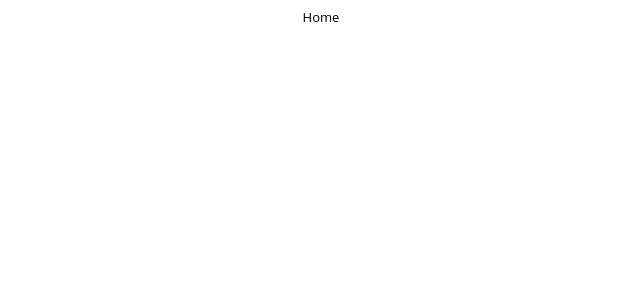
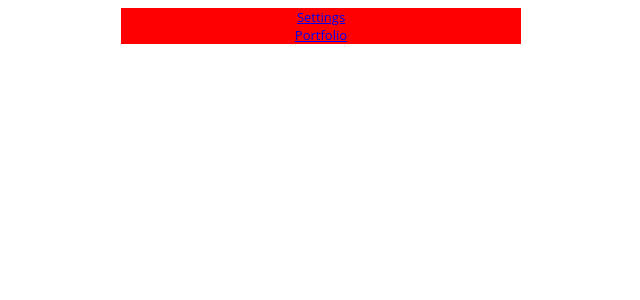
Before and after one commit to CircleHP/profile, a React (Create React App) app: page / in a window 1280 px wide. Shown: the top 300 px of the page, without its empty margins (319-959 px from the left). Built offline with nearby package versions, Linux system fonts and the light colour scheme.

Commit message:
Fix router. Add component sample

```diff
--- a/package.json
+++ b/package.json
@@ -6,6 +6,7 @@
     "@testing-library/jest-dom": "^4.2.4",
     "@testing-library/react": "^9.3.2",
     "@testing-library/user-event": "^7.1.2",
+    "node-sass": "^4.14.1",
     "react": "^16.13.1",
     "react-dom": "^16.13.1",
     "react-router-dom": "^5.2.0",
--- a/src/App.js
+++ b/src/App.js
@@ -10,9 +10,9 @@ import Settings from 'screens/Settings';
 const App = () => {
     return (
         <Switch>
-            <Route to='/' render={() => <Home />} />
-            <Route to='/portfolio' render={() => <Portfolio />} />
-            <Route to='/settings' render={() => <Settings />} />
+            <Route path='/portfolio' render={() => <Portfolio />} />
+            <Route path='/settings' render={() => <Settings />} />
+            <Route exact path='/' render={() => <Home />} />
         </Switch>
     );
 };
--- /dev/null
+++ b/src/components/Navigation/Navigation.js
@@ -0,0 +1,15 @@
+import React from 'react';
+import { Link } from 'react-router-dom';
+
+import './Navigation.styled.sass';
+
+const Navigation = () => {
+    return (
+        <div className='container'>
+            <Link to='/settings'>Settings</Link>
+            <Link to='/portfolio'>Portfolio</Link>
+        </div>
+    );
+};
+
+export default Navigation;
--- /dev/null
+++ b/src/components/Navigation/Navigation.styled.sass
@@ -0,0 +1,8 @@
+.container
+    width: 400px;
+    height: 100%;
+    display: flex;
+    flex-direction: column;
+    justify-content: flex-start;
+    align-items: center;
+    background: red;
--- /dev/null
+++ b/src/components/Navigation/index.js
@@ -0,0 +1 @@
+export { default } from './Navigation';
--- a/src/screens/Home/Home.js
+++ b/src/screens/Home/Home.js
@@ -1,10 +1,10 @@
 import React from 'react';
+
+import Navigation from 'components/Navigation';
 
 const Home = () => {
     return (
-        <div>
-            Home
-        </div>
+        <Navigation />
     );
 };
 
```
Also changed, not shown: 1 other file (tests, documents, lock files or other folders).
